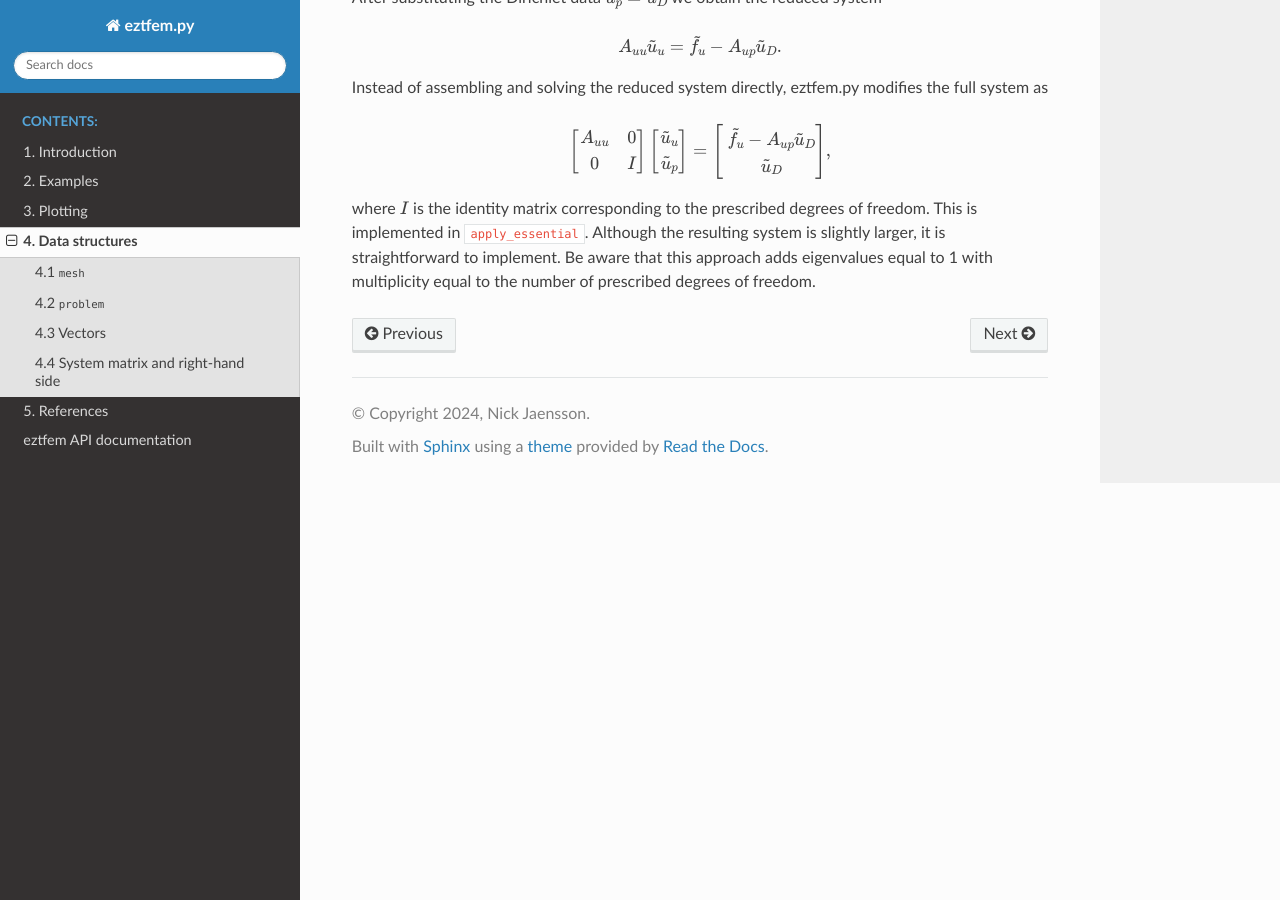
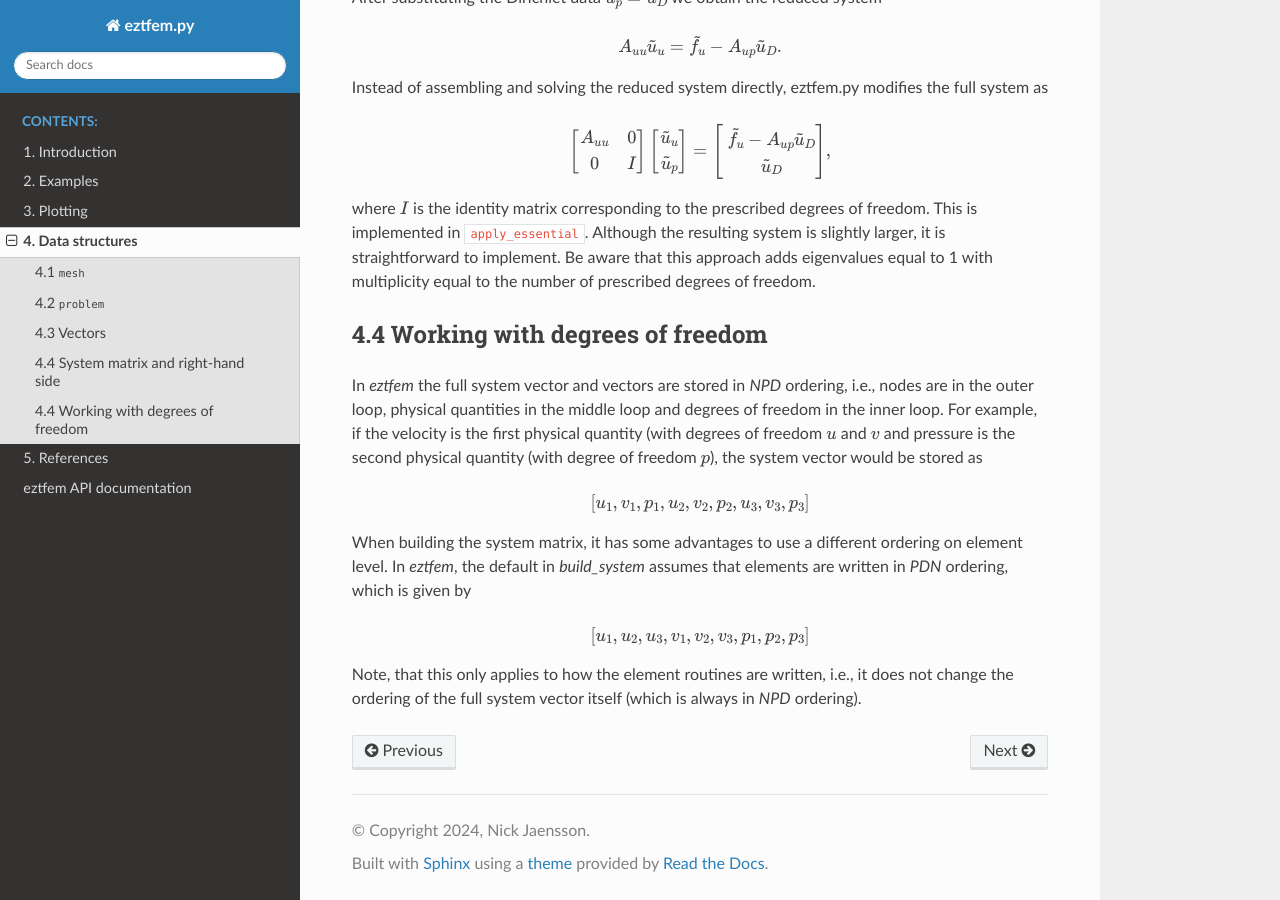
Before and after one commit to NickJaensson/eztfem.py, a Sphinx documentation site: the page built from docs/source/4_data_structures.rst, in a window 1280 px wide and 900 px high, scrolled down 2368 px. Built offline with Sphinx 7.4.7 and the Read the Docs theme 3.1.0, drawn with Linux system fonts in a browser that asks for light colours.

Commit message:
Update 4_data_structures.rst

```diff
--- a/docs/source/4_data_structures.rst
+++ b/docs/source/4_data_structures.rst
@@ -114,3 +114,28 @@
 system is slightly larger, it is straightforward to implement. Be aware that
 this approach adds eigenvalues equal to 1 with multiplicity equal to the number
 of prescribed degrees of freedom.
+
+4.4 Working with degrees of freedom
+~~~~~~~~~~~~~~~~~~~~~~~~~~~~~~~~~~~~~
+In `eztfem` the full system vector and vectors are stored in *NPD* ordering,
+i.e., nodes are in the outer loop, physical quantities in the
+middle loop and degrees of freedom in the inner loop. For example, if the
+velocity is the first physical quantity (with degrees of freedom :math:`u` and
+:math:`v` and pressure is the second physical quantity (with degree of freedom
+:math:`p`), the system vector would be stored as
+
+.. math::
+
+   [u_1, v_1, p_1, u_2, v_2, p_2, u_3, v_3, p_3]
+
+When building the system matrix, it has some advantages to use a different
+ordering on element level. In `eztfem`, the default in `build_system` assumes
+that elements are written in *PDN* ordering, which is given by
+
+.. math::
+
+    [u_1, u_2, u_3, v_1, v_2, v_3, p_1, p_2, p_3]
+
+Note, that this only applies to how the element routines are written, i.e.,
+it does not change the ordering of the full system vector itself
+(which is always in *NPD* ordering).
```
